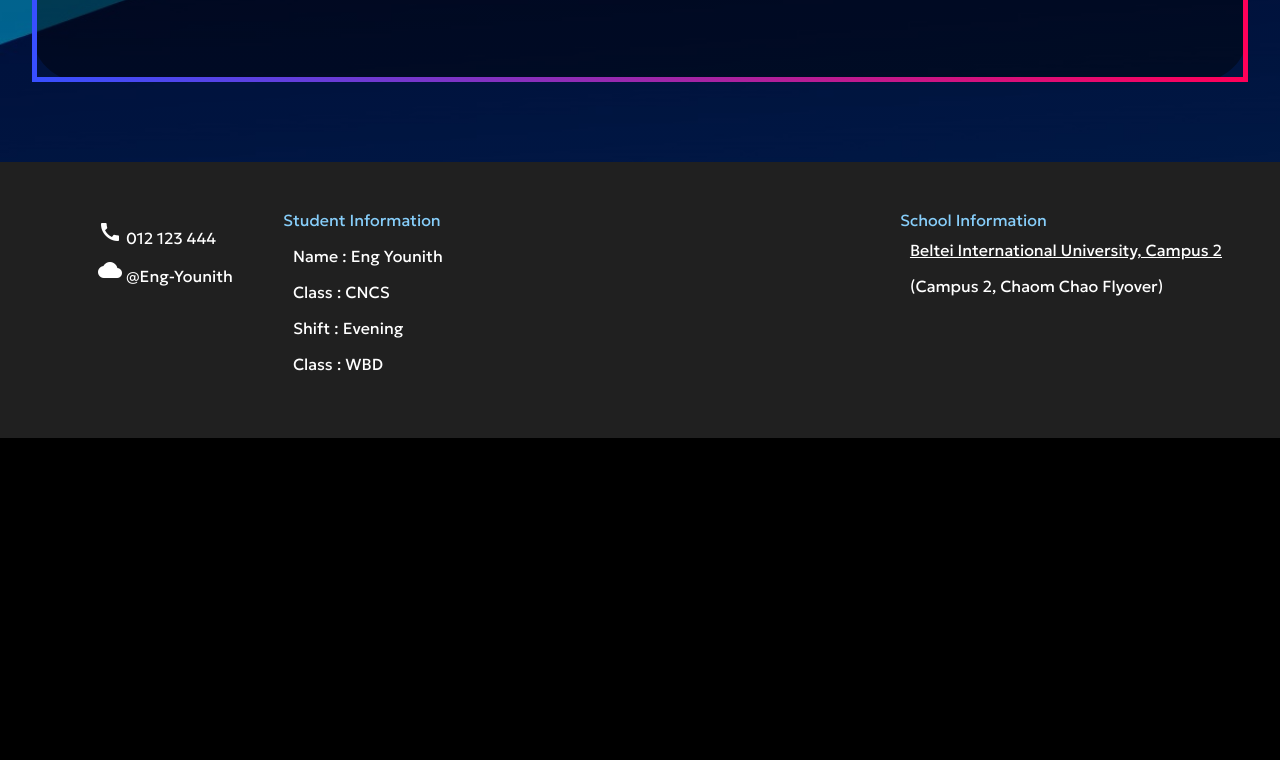
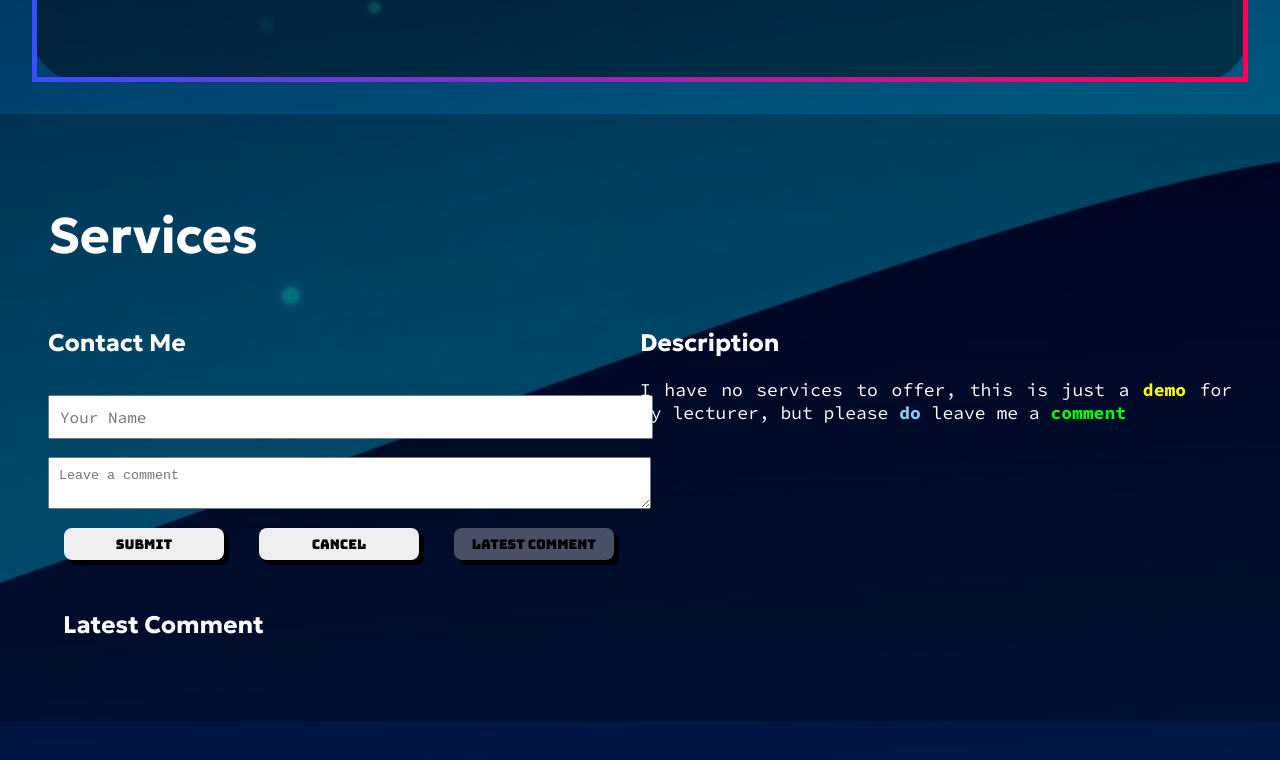
Before and after one commit to Younith/Younith.github.io, a plain HTML site: page index.html in a window 1280 px wide. Shown: the part 2038-2798 px from the top of the page. Before the commit the page ends 2476 px from the top, so only its background shows below. Drawn offline with Linux system fonts and the light colour scheme; no server answers.

Commit message:
feat: services.comment get from, write to

```diff
--- a/index.html
+++ b/index.html
@@ -21,7 +21,8 @@
             <ul class="nav-item-container">
                 <li class="nav-item"><a href="/pages/in-class-project">In Class Examples</a></li>
                 <!-- <li class="nav-item">something else</li> -->
-                <li class="nav-item">About</li>
+                <li class="nav-item"><a href="#about">About</a></li>
+                <li class="nav-item"><a href="#services">Services</a></li>
             </ul>
         </div>
     </nav>
@@ -66,7 +67,7 @@
                     <div class="card">
                         <p>This is some of the HTML applied to this document</p>
                     </div>
-                    <center><img src="img/html.png"></center>
+                    <img src="img/html.png">
                 </div>
             </div>
         </div>
@@ -112,7 +113,6 @@
                 </div>
             </div>
         </div>
-
     </section>
 
     <section id="about">
@@ -124,11 +124,43 @@
         <div class="about-splash">
             <img src="img/me-nea-garden-no-bg-grey.png" alt="">
         </div>
+    </section>
 
+    <section id="services">
+        <div class="about-splash" id="services-splash">
+            <h1>Services</h1>
+        </div>
 
+        <div class="services-container">
+            <div class="about-splash" id="services-splash">
+                <h2>Contact Me</h2>
+                <!-- <legend>Text Area & Buttons</legend> -->
+                <!-- <label for="name">Your Name: </label> -->
+                <input type="text" name="name" id="name" placeholder="Your Name" class="service-input">
+                <!-- <br>  -->
+                <!-- <br>  -->
+                <!-- <label for="comment">Leave a comment</label> -->
+                <textarea name="comment" id="msg" placeholder="Leave a comment" class="service-input"></textarea>
+                <br>
+                <button class="styled-button" onclick="get_to_sheets(document.getElementById('name').value, document.getElementById('msg').value)">Submit</button>
+                <button class="styled-button" onclick="document.getElementById('name').value = ''; document.getElementById('msg').value = ''">Cancel</button>
+                <button class="styled-button" id="latest-comment-btn" onclick="set_last_comment()">Latest Comment</button>
+            </div>
 
+            <div class="about-splash" id="services-splash">
+                <h2>Description</h2>
+                <p>I have no services to offer, this is just a <strong>demo</strong> for my lecturer, but please <strong>do</strong> leave me a <strong>comment</strong></p>
+            </div>
+        </div>
 
-
+        <div class="ribbon">
+            <div class="about-splash">
+                <h2>Latest Comment</h2>
+                <h3><span id="last-name"></span></h3>
+                <p id="last-comment"></p>
+                <em><p id="last-time" style="font-size: x-small;"></p></em>
+            </div>
+        </div>
 
     </section>
 
@@ -167,38 +199,11 @@
         </div>
 
     </footer>
-    <!-- <section id="wbd"> -->
-        <!-- <div class="profile-container">
-            <div class="splash-text"><strong>W</strong>eb <strong>B</strong>ased <strong>D</strong>evelopment (WBD)</strong></div>
-        </div>
+</body>
 
-        <div class="wbd-block-container bg-yellow">
-            <div class="card">
-                <h1>HTML</h1> <p>Makes things have structure</p> </div>
-        </div>
-        <div class="wbd-block-container bg-lightskyblue">
-            <div class="card">
-                <h1>CSS</h1>
-                <p>Makes things nice to look at</p>
-            </div>
-            <hr>
-        </div>
-        <div class="wbd-block-container bg-lime">
-            <div class="card">
-                <h1>Javascript</h1>
-                <p>Makes things interactive</p>
-            </div>
-        </div>
-    </section>  -->
-
-    <!-- <section id="wbd">
-        <div class="profile-container">
-            <div class="splash-text"><strong>W</strong>eb <strong>B</strong>ased <strong>D</strong>evelopment (WBD)</strong></div>
-        </div>
-    </section> -->
-
-</body>
 <script>
+    const SHEETS_URL = new URL("https://script.google.com/macros/s/AKfycbxsbLfeG70_qFmrUdmMtc34DOW5kGMNltRazdi02ia6ONQpmEoquM6dX64BNo0nFIcn/exec")
+    set_last_comment()
     function toggle_hidden(id) {
         const hidden_element = document.getElementById(id)
         if (hidden_element) {
@@ -218,5 +223,59 @@
             alert("Focus target not found!")
         }
     }
+
+    async function get_to_sheets(name, msg){
+        if (!(name && msg)) {
+            alert("Missing Parameters")
+            return
+        }
+        url = SHEETS_URL
+        url.searchParams.append("name", name);
+        url.searchParams.append("msg", msg);
+
+        if (fetch(url, {
+            mode:"cors"
+        })) {
+            alert("Success!")
+            window.location.reload()
+
+        }
+    }
+
+    async function get_last_comment(){
+
+        try {
+            const response = await fetch(SHEETS_URL, {
+                mode:"cors"
+            });
+
+            if (!response.ok) {
+                throw new Error('Network response was not ok');
+            }
+
+            const data = await response.json();
+            console.log(data);
+            return data
+
+        } catch (error) {
+            console.error('There was a problem with the fetch operation:', error);
+        }
+    }
+    async function set_last_comment(){
+        const last_name = document.getElementById("last-name")
+        const last_comment = document.getElementById("last-comment")
+        const last_time = document.getElementById("last-time")
+
+        const latest_comment_btn = document.getElementById("latest-comment-btn")
+
+        latest_comment_btn.disabled = true;
+        const comment = await get_last_comment()
+
+        last_name.innerHTML = comment["name"]
+        last_comment.innerHTML = comment["comment"]
+        last_time.innerHTML = comment["time"]
+
+        latest_comment_btn.disabled = false;
+    }
 </script>
 </html>
--- a/styles/style.css
+++ b/styles/style.css
@@ -270,8 +270,53 @@ border-radius: 10px;
 .about-splash img {
     max-width: 400px;
     border: 5px solid;
+    filter: brightness(80%);
     border-image: linear-gradient(to bottom ,rgb(56, 112, 255), rgb(255, 0, 212)) 1 1 1 1;
 }
+
+/* Section : Services */
+
+#services {
+    padding: 3rem;
+    background-color: rgba(0, 0, 0, 0.26);
+}
+
+input {
+    font-family: "Source Code Pro";
+    font-size: medium;
+}
+
+.services-container {
+    display: flex;
+    justify-content: space-between;
+    margin: 0px;
+}
+
+#services button {
+    margin: 15px;
+    cursor: pointer;
+    font-family: "Bungee";
+    margin-left: 1rem;
+    border-style: none;
+    border-radius: 0.5rem;
+    width: 10rem;
+    height: 2rem;
+
+}
+
+.service-input {
+    width: 100%;
+    padding: 10px;
+    margin-top: 3%;
+}
+
+.about-splash block}
+
+#msg {
+    height: 70px;
+}
+
+
 /* Section : Footer */
 
 
```
